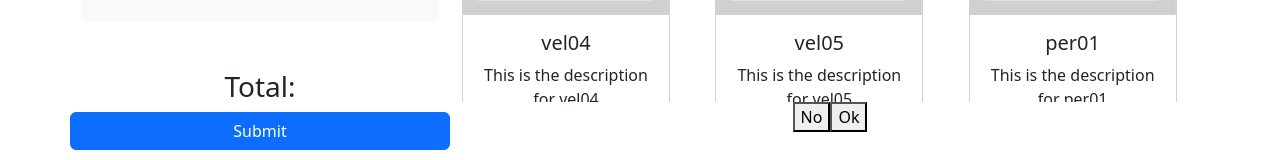
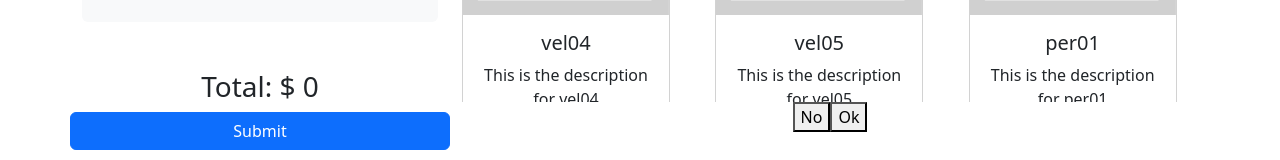
Before and after one commit to javierrv/santng, an Angular app: page / in a window 1280 px wide. Shown: the part 584-744 px from the top of the page. Built offline with nearby package versions, Linux system fonts and the light colour scheme.

Commit message:
add total and ngOnChanges functionality on shopping-cart

```diff
--- a/src/app/shopping-cart/shopping-cart.component.html
+++ b/src/app/shopping-cart/shopping-cart.component.html
@@ -13,7 +13,7 @@
 </div>
 
 <div class="row">
-    <h3>Total: </h3>
+    <h3>Total: $ {{total}}</h3>
 </div>
 <div class="row">
     <button type="button" class="btn btn-primary">Submit</button>
--- a/src/app/shopping-cart/shopping-cart.component.ts
+++ b/src/app/shopping-cart/shopping-cart.component.ts
@@ -1,4 +1,4 @@
-import { Component, Input } from '@angular/core';
+import { Component, Input, OnChanges, SimpleChanges } from '@angular/core';
 import { MatDialog } from '@angular/material/dialog';
 import { Item } from '../items';
 import { ProductListComponent } from '../product-list/product-list.component';
@@ -8,10 +8,17 @@ import { ProductListComponent } from '../product-list/product-list.component';
   templateUrl: './shopping-cart.component.html',
   styleUrls: ['./shopping-cart.component.sass']
 })
-export class ShoppingCartComponent {
+export class ShoppingCartComponent implements OnChanges {
   @Input() cartItems: Item[] = [];
+  total: number = 0;
 
   constructor(public dialog: MatDialog) {}
+
+  ngOnChanges(changes: SimpleChanges): void {
+    this.total = changes['cartItems'].currentValue.reduce((acc: any, curr: any) => {
+      return acc + curr.price
+    }, 0);
+  }
 
   openDialog(enterAnimationDuration: string, exitAnimationDuration: string): void {
     this.dialog.open(ProductListComponent, {
```
